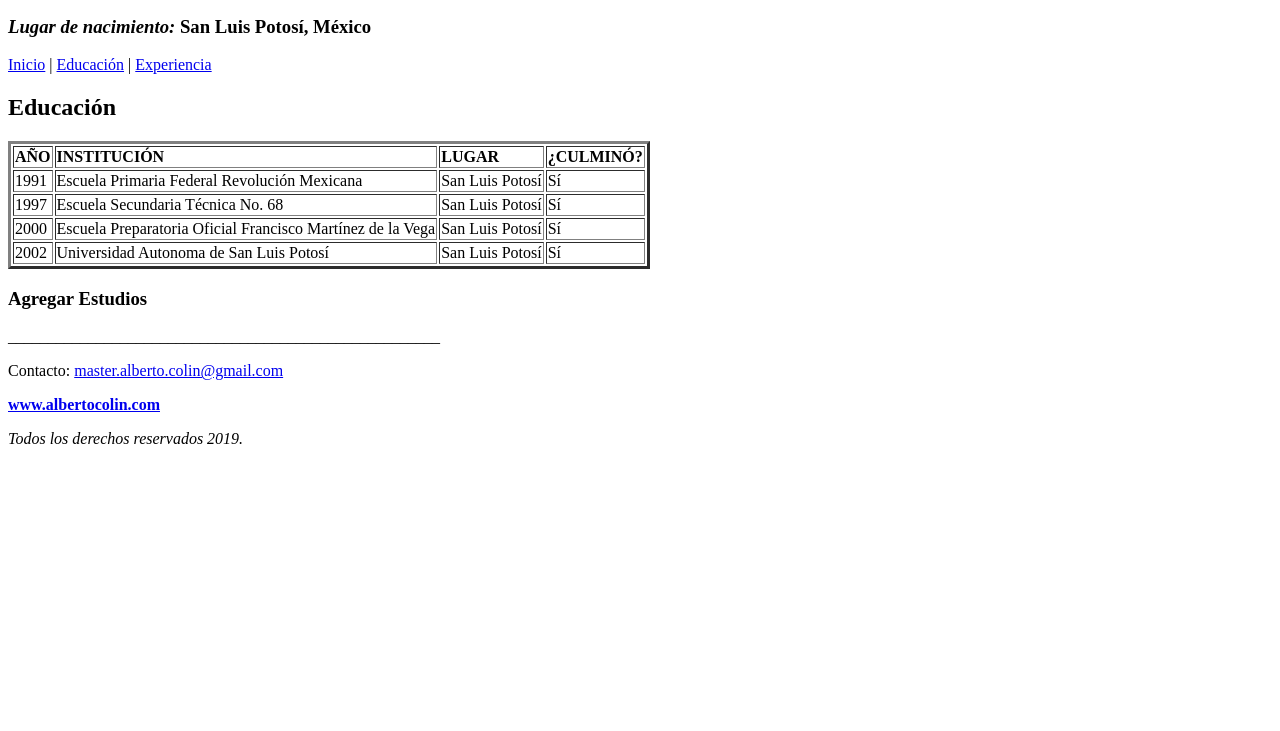
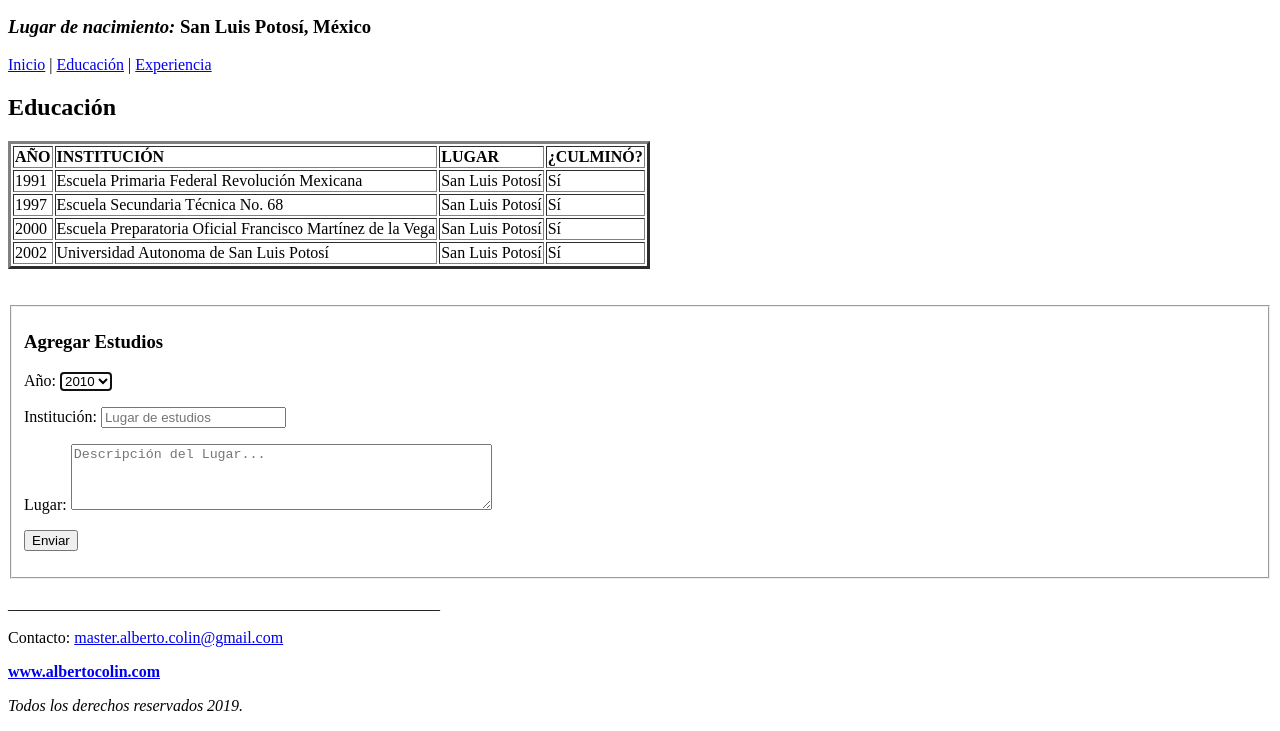
Before and after one commit to AlbertoColin117/1-Fundamentos-HTML-Evaluacion-Final, a plain HTML site: page html/educacion.html in a window 1280 px wide. Shown: the part 296-1027 px from the top of the page. Before the commit the page ends 800 px from the top, so only its background shows below. Drawn offline with Linux system fonts and the light colour scheme.

Commit message:
Educacion.html completo
El archivo de educacion ya contiene la tabla  y el formulario requeridos.

```diff
--- a/html/educacion.html
+++ b/html/educacion.html
@@ -56,7 +56,31 @@
 					</tr>
 				</tbody>
 			</table>
-			<h3>Agregar Estudios</h3>
+			<br/>
+			<br/>
+			<form name="Agregar Estudios" autocomplete="on">
+				<fieldset>
+					<h3>Agregar Estudios</h3>
+					<p>
+						<label for="Año">Año:  </label>
+						<select name="Año" required autofocus>
+							<option>2010</option><option>2011</option><option>2012</option><option>2013</option><option>2014</option>
+							<option>2015</option><option>2016</option><option>2017</option><option>2018</option><option>2019</option>
+						</select>
+					</p>
+					<p>
+						<label for="Institución">Institución:  </label>
+						<input type="text" placeholder="Lugar de estudios" maxlength="30" name="Institución" required>
+					</p>
+					<p>
+						<label for="Lugar">Lugar:  </label>
+						<textarea placeholder="Descripción del Lugar..." rows="4" cols="50" required></textarea>
+					</p>
+					<p>
+						<input type="submit" value="Enviar">
+					</p>
+				</fieldset>
+			</form>
 		</section>
 		<footer>
 			<p>______________________________________________________</p>
```
